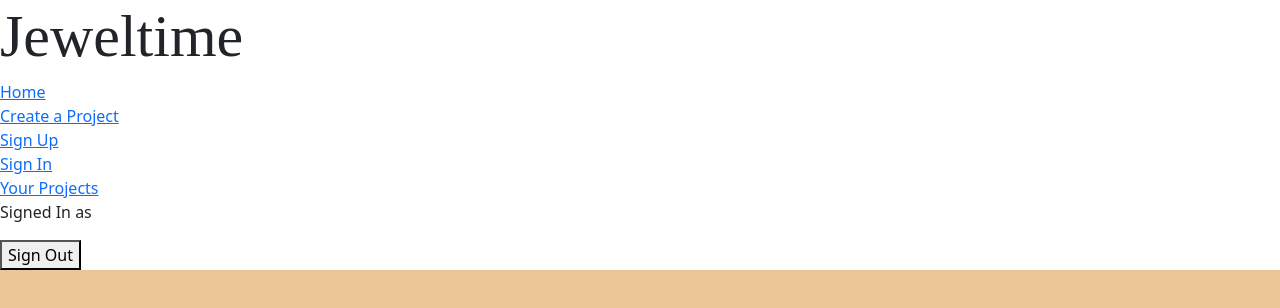
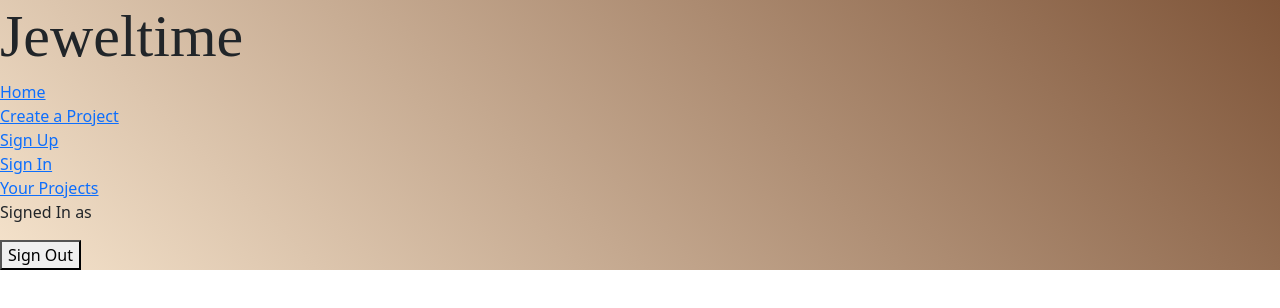
Before and after one commit to AngieCCo/front-end-jeweltime, a React (Create React App) app: page / in a window 1280 px wide. Shown: the top 308 px of the page. Built offline with nearby package versions, Linux system fonts and the light colour scheme; no server answers; a web font is replaced by a local one.

Commit message:
Fix issue of not being able to apply background color by targeting the id 'root'

```diff
--- a/src/index.css
+++ b/src/index.css
@@ -1,20 +1,22 @@
+html, body {
+  margin: 0;
+  padding: 0;
+  /* background-color: #EAC696; */
 
+}
 
-html {
+#root {
+  background: linear-gradient(45deg, #F5E3CC 0%, #7F5539 100%);
+}
+
+/* html {
   background-color: #EAC696;
 }
-
 
 body {
   margin: 0;
   background-color: #EAC696;
-
-  /* font-family: -apple-system, BlinkMacSystemFont, 'Segoe UI', 'Roboto', 'Oxygen',
-    'Ubuntu', 'Cantarell', 'Fira Sans', 'Droid Sans', 'Helvetica Neue',
-    sans-serif;
-  -webkit-font-smoothing: antialiased;
-  -moz-osx-font-smoothing: grayscale; */
-}
+} */
 
 code {
   font-family: source-code-pro, Menlo, Monaco, Consolas, 'Courier New',
```
